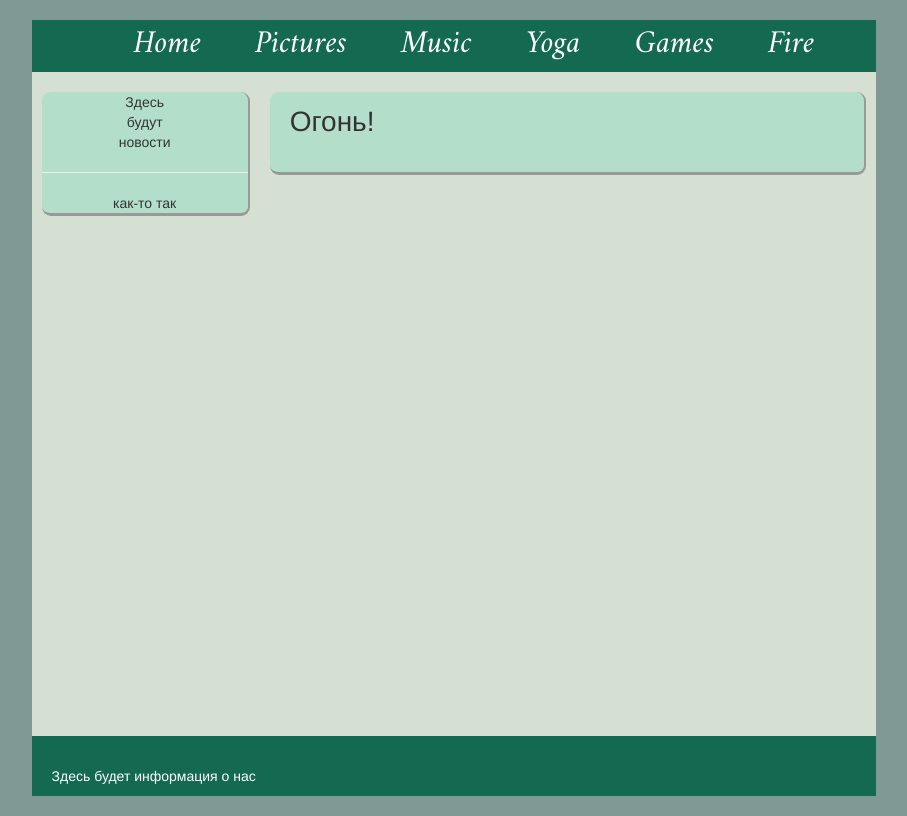
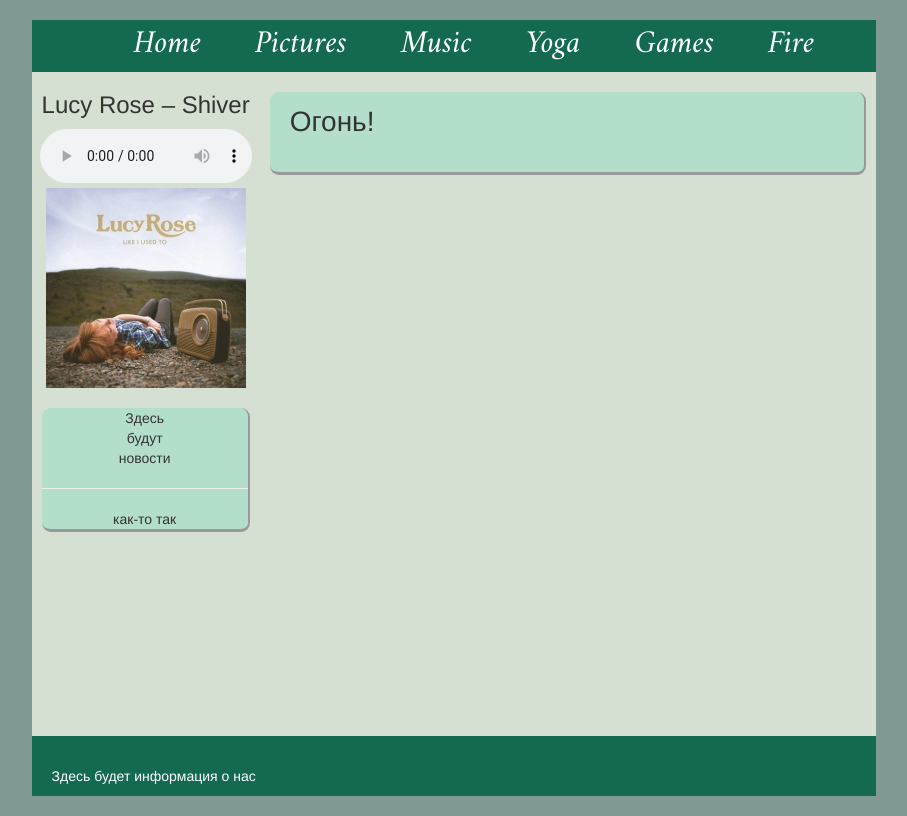
Before and after one commit to Arya-Domina/Zen-site, a Django app: page /fire in a window 1280 px wide. Shown: the whole page, without its empty margins (186-1093 px from the left). Run offline with Django 3.2, Linux system fonts and the light colour scheme; some libraries are stand-ins or nearby versions.

Commit message:
Mew
Magic

```diff
--- a/app/templates/app/base.html
+++ b/app/templates/app/base.html
@@ -25,6 +25,17 @@
 
         <table align="center" WIDTH="100%">
             <td WIDTH="27%" align="center" valign="top">
+
+                 <h3>Lucy Rose – Shiver</h3>
+                <audio preload="auto" loop controls style="width:93%">
+
+                    <source src="{% static 'music/n.mp3'%}" type="audio/ogg; codecs=vorbis">
+                    <source src="{% static 'music/n.mp3'%}" type="audio/mpeg">
+                    Тег audio не поддерживается вашим браузером.
+                    <a href="{% static 'music/n.mp3'%}">Скачайте музыку</a>.
+                    <span>mew</span>
+                </audio>
+                    <img src="{% static 'music/Folder.jpg'%}">
                 <div class="block">
                     Здесь<br>будут<br>новости<hr>как-то так<br>
                 </div>
```
Also changed, not shown: app/static/music/AlbumArtSmall.jpg (added), app/static/music/Folder.jpg (added), 1 other file.
